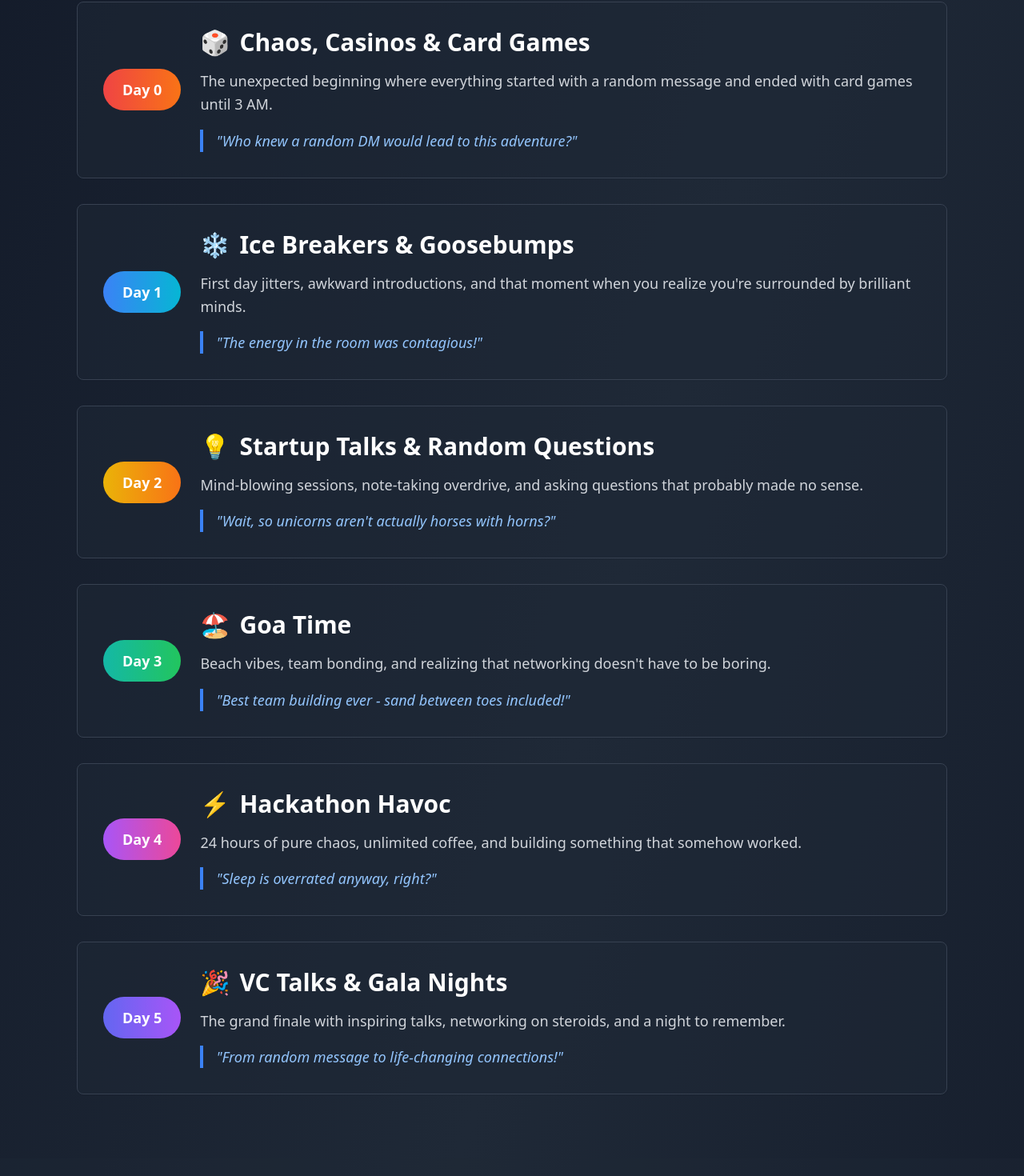
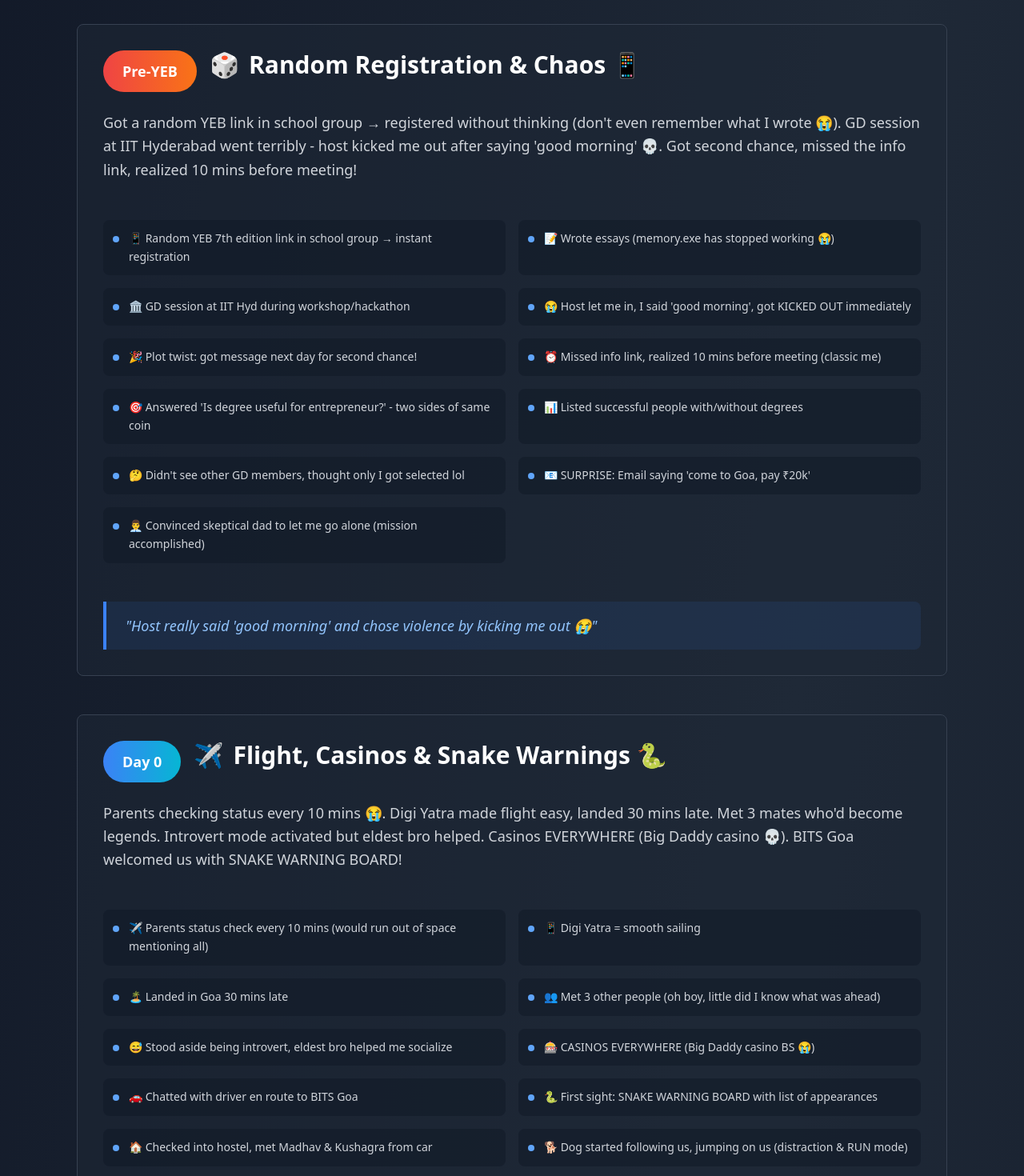
Before and after one commit to omtanmay/goa, a React (Vite) app: page / in a window 1280 px wide. Shown: the part 1042-2512 px from the top of the page at 80% size. Built offline with nearby package versions, Linux system fonts and the light colour scheme.

Commit message:
Refine timeline content
Update the timeline section with the user's detailed experiences, including emojis and slang.

```diff
--- a/src/components/TimelineSection.tsx
+++ b/src/components/TimelineSection.tsx
@@ -3,51 +3,134 @@ import { Card, CardContent } from "@/components/ui/card";
 
 const timelineData = [
   {
-    day: "Day 0",
-    title: "Chaos, Casinos & Card Games",
+    day: "Pre-YEB",
+    title: "Random Registration & Chaos 📱",
     emoji: "🎲",
-    summary: "The unexpected beginning where everything started with a random message and ended with card games until 3 AM.",
-    quote: "Who knew a random DM would lead to this adventure?",
+    summary: "Got a random YEB link in school group → registered without thinking (don't even remember what I wrote 😭). GD session at IIT Hyderabad went terribly - host kicked me out after saying 'good morning' 💀. Got second chance, missed the info link, realized 10 mins before meeting!",
+    details: [
+      "📱 Random YEB 7th edition link in school group → instant registration",
+      "📝 Wrote essays (memory.exe has stopped working 😭)",
+      "🏛️ GD session at IIT Hyd during workshop/hackathon",
+      "😭 Host let me in, I said 'good morning', got KICKED OUT immediately",
+      "🎉 Plot twist: got message next day for second chance!",
+      "⏰ Missed info link, realized 10 mins before meeting (classic me)",
+      "🎯 Answered 'Is degree useful for entrepreneur?' - two sides of same coin",
+      "📊 Listed successful people with/without degrees",
+      "🤔 Didn't see other GD members, thought only I got selected lol",
+      "📧 SURPRISE: Email saying 'come to Goa, pay ₹20k'",
+      "👨‍💼 Convinced skeptical dad to let me go alone (mission accomplished)"
+    ],
+    quote: "Host really said 'good morning' and chose violence by kicking me out 😭",
     color: "from-red-500 to-orange-500"
   },
   {
-    day: "Day 1",
-    title: "Ice Breakers & Goosebumps",
-    emoji: "❄️",
-    summary: "First day jitters, awkward introductions, and that moment when you realize you're surrounded by brilliant minds.",
-    quote: "The energy in the room was contagious!",
+    day: "Day 0",
+    title: "Flight, Casinos & Snake Warnings 🐍",
+    emoji: "✈️",
+    summary: "Parents checking status every 10 mins 😭. Digi Yatra made flight easy, landed 30 mins late. Met 3 mates who'd become legends. Introvert mode activated but eldest bro helped. Casinos EVERYWHERE (Big Daddy casino 💀). BITS Goa welcomed us with SNAKE WARNING BOARD!",
+    details: [
+      "✈️ Parents status check every 10 mins (would run out of space mentioning all)",
+      "📱 Digi Yatra = smooth sailing",
+      "🏝️ Landed in Goa 30 mins late",
+      "👥 Met 3 other people (oh boy, little did I know what was ahead)",
+      "😅 Stood aside being introvert, eldest bro helped me socialize",
+      "🎰 CASINOS EVERYWHERE (Big Daddy casino BS 😭)",
+      "🚗 Chatted with driver en route to BITS Goa",
+      "🐍 First sight: SNAKE WARNING BOARD with list of appearances",
+      "🏠 Checked into hostel, met Madhav & Kushagra from car",
+      "🐕 Dog started following us, jumping on us (distraction & RUN mode)",
+      "🍽️ FOUR HOURS finding C mess with 60 students + 5 PhD students",
+      "😭 Found it in girls' hostel area (the ONE place we ignored)",
+      "🃏 Kushagra's neighbor: card games! Me: 'Ha satta khelenge na' (let's play cigarettes 😭)",
+      "💀 Thought satta/sutta meant cards in Hindi",
+      "🌙 Met roommate Sid from Bangalore at midnight"
+    ],
+    quote: "Snake warning board as welcome message? BITS Goa really said 'survival mode activated' 🐍",
     color: "from-blue-500 to-cyan-500"
   },
   {
     day: "Day 2",
-    title: "Startup Talks & Random Questions",
-    emoji: "💡",
-    summary: "Mind-blowing sessions, note-taking overdrive, and asking questions that probably made no sense.",
-    quote: "Wait, so unicorns aren't actually horses with horns?",
+    title: "Ice Breakers & Goosebumps 🔥",
+    emoji: "❄️",
+    summary: "Woke up early for scenery (found nothing for 2km 😭). Ice breaker in HOTTEST shirt = sweat waterfall. Main mission: CONNECT WITH CEO SPEAKERS! Anirban Roy's unscripted speech gave everyone goosebumps. Met inspiring Amit Sir who makes 100% profit (too dumb to understand how lol).",
+    details: [
+      "🌅 Early morning scenery hunt - nothing for 2 kilometers 😭",
+      "🎮 Went back to play video games, woke Sid up",
+      "👕 Wore hottest shirt to ice breaker = shirt completely drenched",
+      "🎯 MAIN REASON FOR COMING: Connect with CEO speakers!",
+      "🎤 Anirban Roy sir's unscripted speech = instant goosebumps for everyone",
+      "👔 Vice Chairman of AICTE dropped wisdom bombs",
+      "⭐ Met Amit Sir - most inspiring person & talk of the aunties 😂",
+      "💰 Sir shared 100% profit secrets (I'm too dumb to understand lol)",
+      "🔬 PCB activity = BEST SESSION of YEB",
+      "🌙 Didn't sleep till 4 AM (sleep is overrated anyway)"
+    ],
+    quote: "Anirban Roy really delivered unscripted goosebumps while I was drowning in shirt sweat 💦",
     color: "from-yellow-500 to-orange-500"
   },
   {
     day: "Day 3",
-    title: "Goa Time",
-    emoji: "🏖️",
-    summary: "Beach vibes, team bonding, and realizing that networking doesn't have to be boring.",
-    quote: "Best team building ever - sand between toes included!",
+    title: "Rasgulla Patents & Internship Hunting 💡",
+    emoji: "🍬",
+    summary: "More classes and speeches, but Amit Sir's energy stole the show! In Shalini Ma'am's class, asked if I could patent rasgulla recipe 🗿. Slid into Farheen Sayed Ma'am's DMs for internship (need that dough for college apps 😋). Pretty sure I got ghosted lol. Mentoring with Abhishek Sir was fire!",
+    details: [
+      "📚 Day continued with classes and speeches",
+      "⚡ Main highlight: Amit Sir's speeches and ENERGY",
+      "🍬 Asked Shalini Ma'am about patenting rasgulla recipe 🗿",
+      "💼 Asked Farheen Sayed Ma'am for internship (college application dough needed 😋)",
+      "👻 Think I got ghosted (internship request status: pending/dead)",
+      "👨‍🏫 Mentoring session with Abhishek Sir = pure fun"
+    ],
+    quote: "Me asking about rasgulla patents while hunting for internships - priorities? What priorities? 🗿",
     color: "from-teal-500 to-green-500"
   },
   {
     day: "Day 4",
-    title: "Hackathon Havoc",
-    emoji: "⚡",
-    summary: "24 hours of pure chaos, unlimited coffee, and building something that somehow worked.",
-    quote: "Sleep is overrated anyway, right?",
+    title: "Goa Exploration (Sort Of) 🏖️",
+    emoji: "⛪",
+    summary: "WE WENT TO GOAAAAA 🗿🗿 Visited Baby Jesus Church and uhh... wait, that's all we did 😢. Speedrun tourism at its finest!",
+    details: [
+      "🏖️ Finally went to actual Goa (excitement level: maximum)",
+      "⛪ Visited Baby Jesus Church",
+      "😢 And that's literally all we did",
+      "⏰ Goa speedrun completed (world record attempt?)"
+    ],
+    quote: "Goa trip summary: Baby Jesus Church. That's it. That's the tweet. 😢",
     color: "from-purple-500 to-pink-500"
   },
   {
     day: "Day 5",
-    title: "VC Talks & Gala Nights",
-    emoji: "🎉",
-    summary: "The grand finale with inspiring talks, networking on steroids, and a night to remember.",
-    quote: "From random message to life-changing connections!",
+    title: "Hackathon Hell & Monster Energy ⚡",
+    emoji: "💻",
+    summary: "HELL HELL HELL MONSTER MONSTER MONSTER (energy drink) 🔥. Hackathon = GGs 0-10 easy loss. Wasted sleep AND Monster! Had to represent company with 3 products, different systems, different delivery - ALL IN 3 MINUTES! First to pitch when projector setup took 1 MINUTE 😭",
+    details: [
+      "⚡ MONSTER ENERGY MODE: ACTIVATED",
+      "💻 Hackathon difficulty: HELL level",
+      "📊 Mission impossible: 3 products, 3 different systems, 3 different delivery methods",
+      "⏰ Time limit: 3 MINUTES for everything",
+      "😭 Plot twist: First to pitch when projector setup ate 1 minute",
+      "🎯 Result: GGs 0-10, easy loss",
+      "💸 Casualties: Sleep + Monster energy drink"
+    ],
+    quote: "3 products in 3 minutes with broken projector? Challenge impossible level unlocked 💀",
+    color: "from-red-600 to-orange-600"
+  },
+  {
+    day: "Day 6",
+    title: "VC Meetings & Gala Madness 🎉",
+    emoji: "💰",
+    summary: "Met Shyam Menon Sir (VC legend) - gonna pitch my kickass startup for ₹69 crore funding 🗿. Thinkerbell Labs CEO's stories + personal data collection ideas = new way of thinking unlocked! My favorite color is now chrome white 🗿. Gala dinner dance floor domination after app dev brainstorming!",
+    details: [
+      "💼 Met Shyam Menon Sir - VC extraordinaire",
+      "💰 Master plan: Pitch kickass startup for ₹69 crore funding 🗿",
+      "🧠 Thinkerbell Labs CEO = mind blown with stories",
+      "📊 Personal data collection discussions = new thinking paradigm",
+      "⚪ Character development: Favorite color now chrome white 🗿",
+      "📱 App dev brainstorming activity (my favorite part!)",
+      "💃 Gala dinner = danced like HELL",
+      "✈️ Flew back home with Hyderabad squad"
+    ],
+    quote: "From ₹69 crore funding dreams to chrome white obsession - what a character arc! 🗿",
     color: "from-indigo-500 to-purple-500"
   }
 ];
@@ -58,28 +141,28 @@ export const TimelineSection = () => {
       <div className="container mx-auto max-w-6xl">
         <div className="text-center mb-16">
           <h2 className="text-4xl md:text-5xl font-bold mb-6 bg-gradient-to-r from-blue-400 to-purple-400 bg-clip-text text-transparent">
-            The Journey Unfolds
+            The Chaotic Journey Unfolds 📖
           </h2>
           <p className="text-xl text-gray-400 max-w-3xl mx-auto">
-            Six days that changed everything. Here's how it all went down, day by day.
+            From random school group messages to ₹69 crore funding dreams. Here's how it all went down, unfiltered and chaotic! 😭
           </p>
         </div>
 
-        <div className="space-y-8">
+        <div className="space-y-12">
           {timelineData.map((day, index) => (
             <Card
               key={day.day}
-              className="bg-gray-800/50 border-gray-700 hover:bg-gray-800/70 transition-all duration-300 hover:scale-105 animate-fade-in"
+              className="bg-gray-800/50 border-gray-700 hover:bg-gray-800/70 transition-all duration-300 hover:scale-[1.02] animate-fade-in"
               style={{ animationDelay: `${index * 200}ms` }}
             >
               <CardContent className="p-8">
-                <div className="flex flex-col md:flex-row items-start md:items-center gap-6">
-                  {/* Day badge */}
+                <div className="flex flex-col gap-6">
+                  {/* Day Header */}
+                  <div className="flex flex-col md:flex-row items-start md:items-center gap-4">
                     <div className={`bg-gradient-to-r ${day.color} text-white px-6 py-3 rounded-full font-bold text-lg min-w-fit`}>
                       {day.day}
                     </div>
 
-                  {/* Content */}
                     <div className="flex-1">
                       <div className="flex items-center gap-3 mb-4">
                         <span className="text-3xl">{day.emoji}</span>
@@ -87,20 +170,47 @@ export const TimelineSection = () => {
                           {day.title}
                         </h3>
                       </div>
+                    </div>
+                  </div>
 
-                    <p className="text-gray-300 text-lg mb-4 leading-relaxed">
+                  {/* Summary */}
+                  <p className="text-gray-300 text-lg mb-6 leading-relaxed">
                     {day.summary}
                   </p>
 
-                    <blockquote className="border-l-4 border-blue-500 pl-4 italic text-blue-300 text-lg">
-                      "{day.quote}"
+                  {/* Detailed Timeline */}
+                  <div className="grid md:grid-cols-2 gap-4 mb-6">
+                    {day.details.map((detail, detailIndex) => (
+                      <div key={detailIndex} className="flex items-start gap-3 p-3 bg-gray-900/50 rounded-lg hover:bg-gray-900/70 transition-colors">
+                        <div className="w-2 h-2 bg-blue-400 rounded-full mt-2 flex-shrink-0"></div>
+                        <p className="text-gray-300 text-sm leading-relaxed">{detail}</p>
+                      </div>
+                    ))}
+                  </div>
+
+                  {/* Quote */}
+                  <blockquote className="border-l-4 border-blue-500 pl-6 py-4 bg-blue-500/10 rounded-r-lg">
+                    <p className="italic text-blue-300 text-lg font-medium">"{day.quote}"</p>
                   </blockquote>
-                  </div>
                 </div>
               </CardContent>
             </Card>
           ))}
         </div>
+
+        {/* Final Reflection */}
+        <Card className="mt-16 bg-gradient-to-r from-purple-900/50 to-blue-900/50 border-purple-500/30">
+          <CardContent className="p-12 text-center">
+            <h3 className="text-3xl font-bold text-white mb-6">The Real Plot Twist 🎭</h3>
+            <p className="text-xl text-gray-300 leading-relaxed mb-6">
+              Started with: Random school group message<br/>
+              Ended with: Snake warnings, rasgulla patents, ₹69 crore dreams, chrome white obsession, and lifelong memories
+            </p>
+            <p className="text-2xl font-bold bg-gradient-to-r from-yellow-400 to-orange-400 bg-clip-text text-transparent">
+              Character development level: MAXIMUM 🗿✨
+            </p>
+          </CardContent>
+        </Card>
       </div>
     </section>
   );
```
Lines whose indentation alone changed are shown as unchanged.
